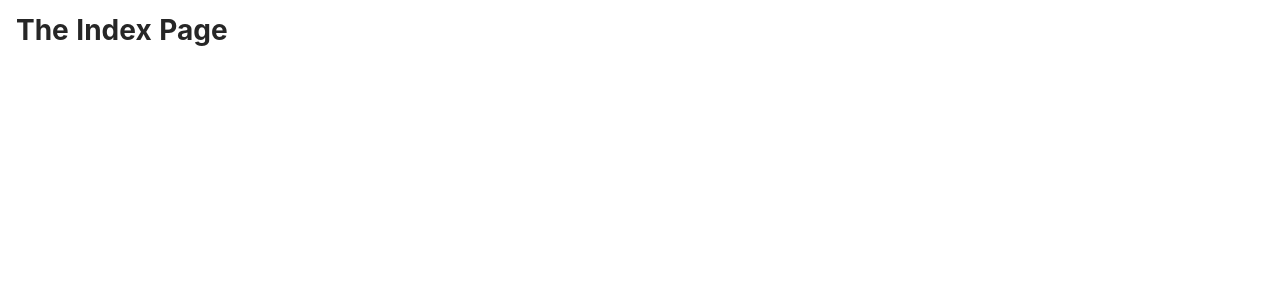
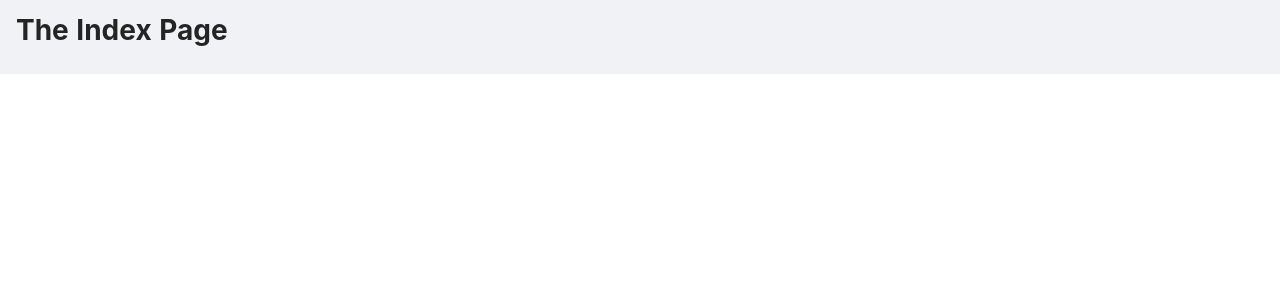
Before and after one commit to PetrovIlyuha/dev-tips, a Next.js app: page / in a window 1280 px wide. Shown: the top 300 px of the page. Built offline with nearby package versions, Linux system fonts and the light colour scheme.

Commit message:
wrapping mainLayout with Content wrapper from ant-design and creating Main Footer component

```diff
--- a/components/layout/MainLayout.tsx
+++ b/components/layout/MainLayout.tsx
@@ -3,6 +3,9 @@ import { ThemeProvider } from 'styled-components';
 import { theme } from '../../utils/theme';
 import { GlobalStyle } from '../../utils/globalStyle';
 import Head from 'next/head';
+import { Layout } from 'antd';
+
+const { Header, Content } = Layout;
 
 const MainHead = ({ title }: { title: string }) => (
   <Head>
@@ -84,7 +87,9 @@ export class MainLayout extends Component<Props> {
       <ThemeProvider theme={theme}>
         <MainHead title={title} />
         <GlobalStyle />
-        {children}
+        <Layout>
+          <Content>{children}</Content>
+        </Layout>
       </ThemeProvider>
     );
   }
```
Also changed, not shown: components/layout/MainFooter.tsx (added, +11 -0 lines).
